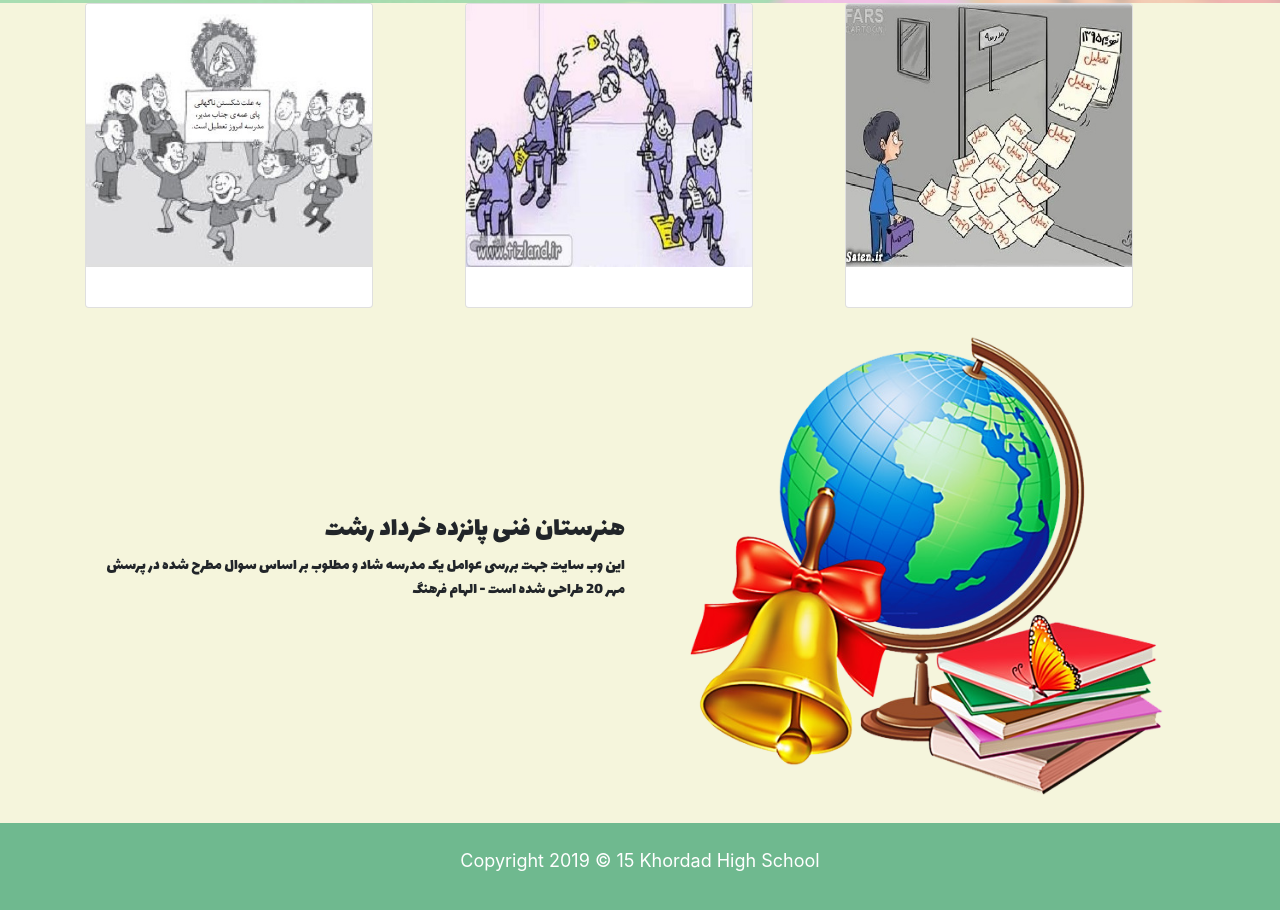
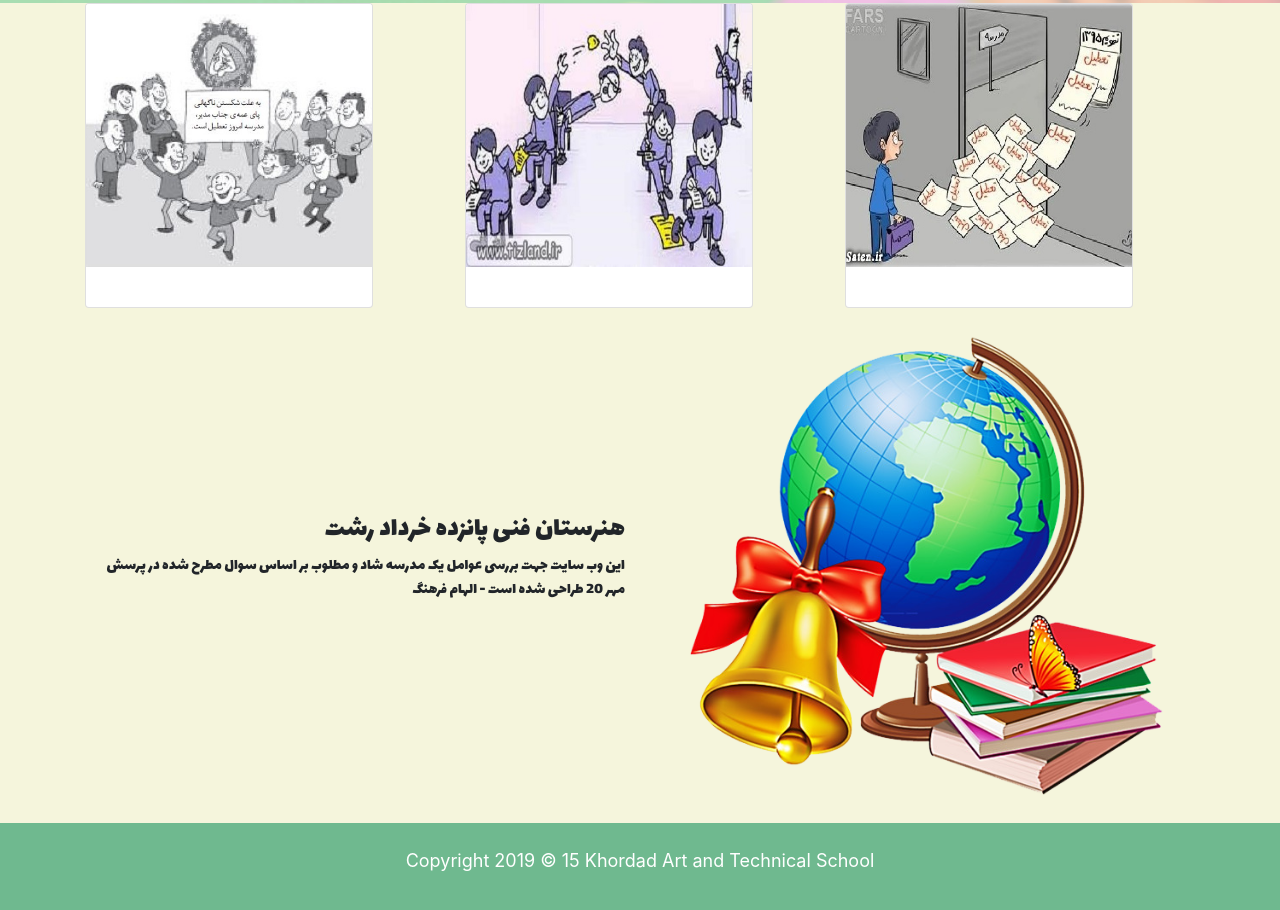
Before and after one commit to farhangelham/happyschool, a website: page index.html in a window 1280 px wide. Shown: the part 2422-3332 px from the top of the page. Drawn offline with nearby package versions, Linux system fonts and the light colour scheme; some packages are replaced by stand-ins of ours; a script that the page names is missing; a web font is replaced by a local one.

Commit message:
Update index.html

```diff
--- a/index.html
+++ b/index.html
@@ -339,7 +339,7 @@
     <div class="container">
       <div class="row">
         <div class="col">
-          <p>Copyright 2019 &copy; 15 Khordad High School</p>
+          <p>Copyright 2019 &copy; 15 Khordad Art and Technical School</p>
         </div>
       </div>
     </div>
```
